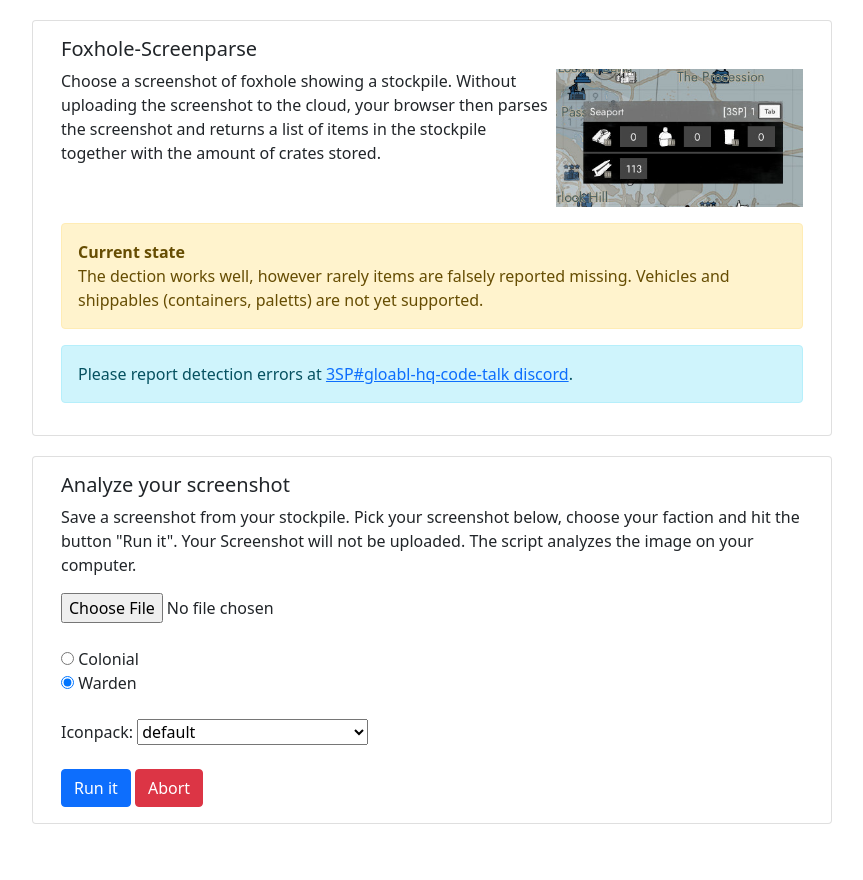
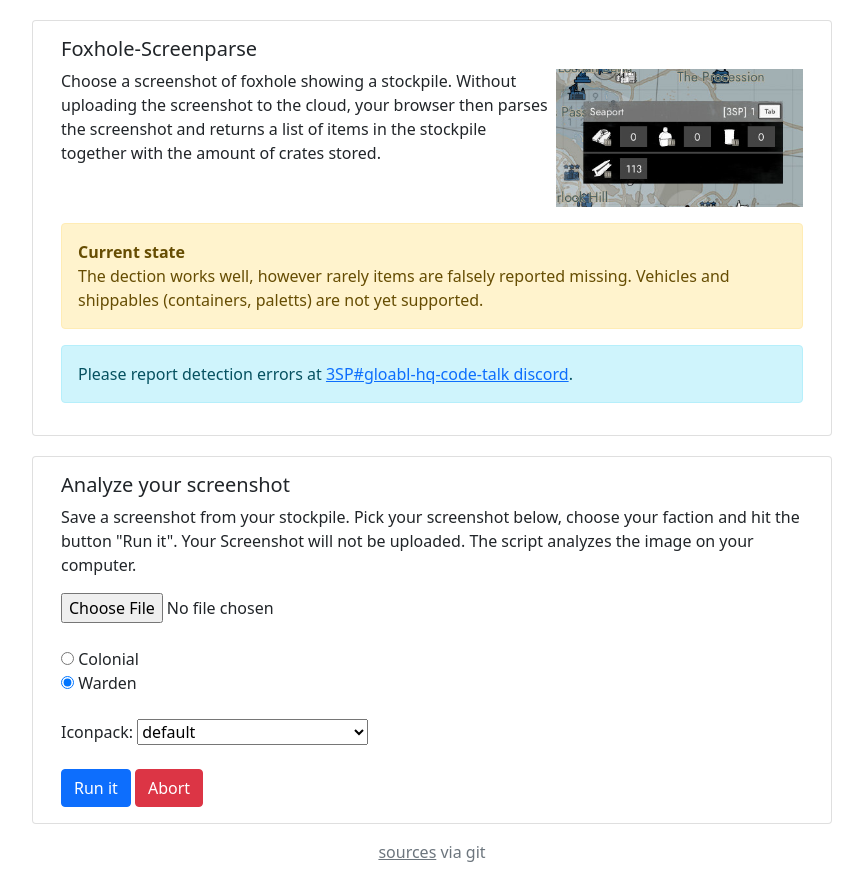
Before and after one commit to pogobanane/foxhole-screenparse, a plain HTML site: page index.html in a window 1280 px wide. Shown: the whole page, without its empty margins (208-1071 px from the left). Before the commit the page ends 824 px from the top, so only its background shows below. Drawn offline with nearby package versions, Linux system fonts and the light colour scheme.

Commit message:
add link to sources

```diff
--- a/index.html
+++ b/index.html
@@ -158,6 +158,9 @@
         </div>
       </div>
     </div>
+    <footer class="footer navbar-default text-center text-muted p-3" role="contentinfo">
+      <a href="https://github.com/pogobanane/foxhole-screenparse" target="_blank" class="text-muted">sources</a> via git
+    </footer>
     <script>
       loaded()
     </script>
```
